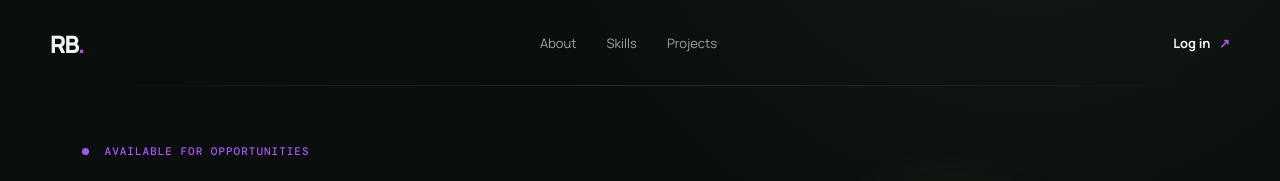
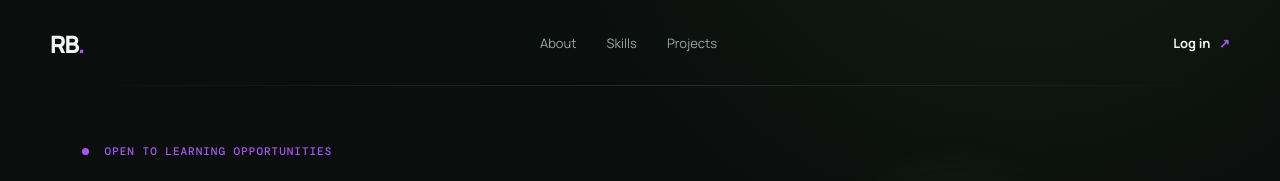
Before and after one commit to rachelbayatan12-cmd/-programmer-portfolio, a Next.js app: page / in a window 1280 px wide. Shown: the top 181 px of the page. Built offline with nearby package versions, Linux system fonts and the light colour scheme.

Commit message:
Update availability message in hero section

```diff
--- a/app/page.js
+++ b/app/page.js
@@ -18,7 +18,7 @@ export default function HomePage() {
 
       <section className="hero shell" aria-labelledby="home-title">
         <div className="hero-copy">
-          <p className="eyebrow"><span className="status-dot" /> Available for opportunities</p>
+          <p className="eyebrow"><span className="status-dot" /> Open to learning opportunities</p>
           <h1 id="home-title">Rachel <em>Bayatan</em></h1>
           <p className="hero-role">Aspiring Software Developer</p>
           <p className="hero-intro">An Information Technology student focused on creating thoughtful, accessible web experiences and practical software solutions.</p>
```
